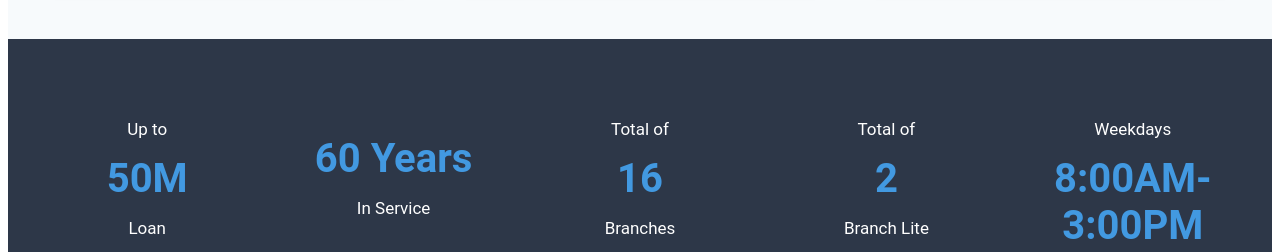
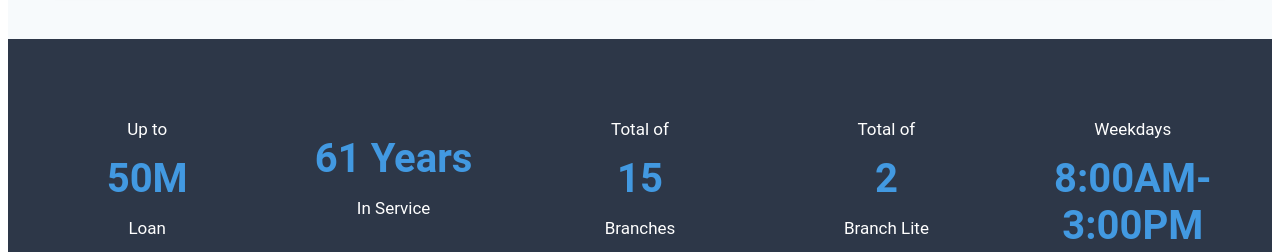
Before and after one commit to rbsystemadmin/rbcauayan, a React (Vite) app: page / in a window 1280 px wide. Shown: the part 1400-1652 px from the top of the page. Built offline with nearby package versions, Linux system fonts and the light colour scheme; no server answers.

Commit message:
04/24/2026 v1
update

```diff
--- a/src/pages/Homepage/Home.jsx
+++ b/src/pages/Homepage/Home.jsx
@@ -258,12 +258,12 @@ function Home() {
                     </div>
                     <div className="stat-card">
                         <span className="prefix"></span>
-                        <h3>60 Years</h3>
+                        <h3>61 Years</h3>
                         <span className="label">In Service</span>
                     </div>
                     <div className="stat-card">
                         <span className="prefix">Total of</span>
-                        <h3>16</h3>
+                        <h3>15</h3>
                         <span className="label">Branches</span>
                     </div>
                     <div className="stat-card">
```
